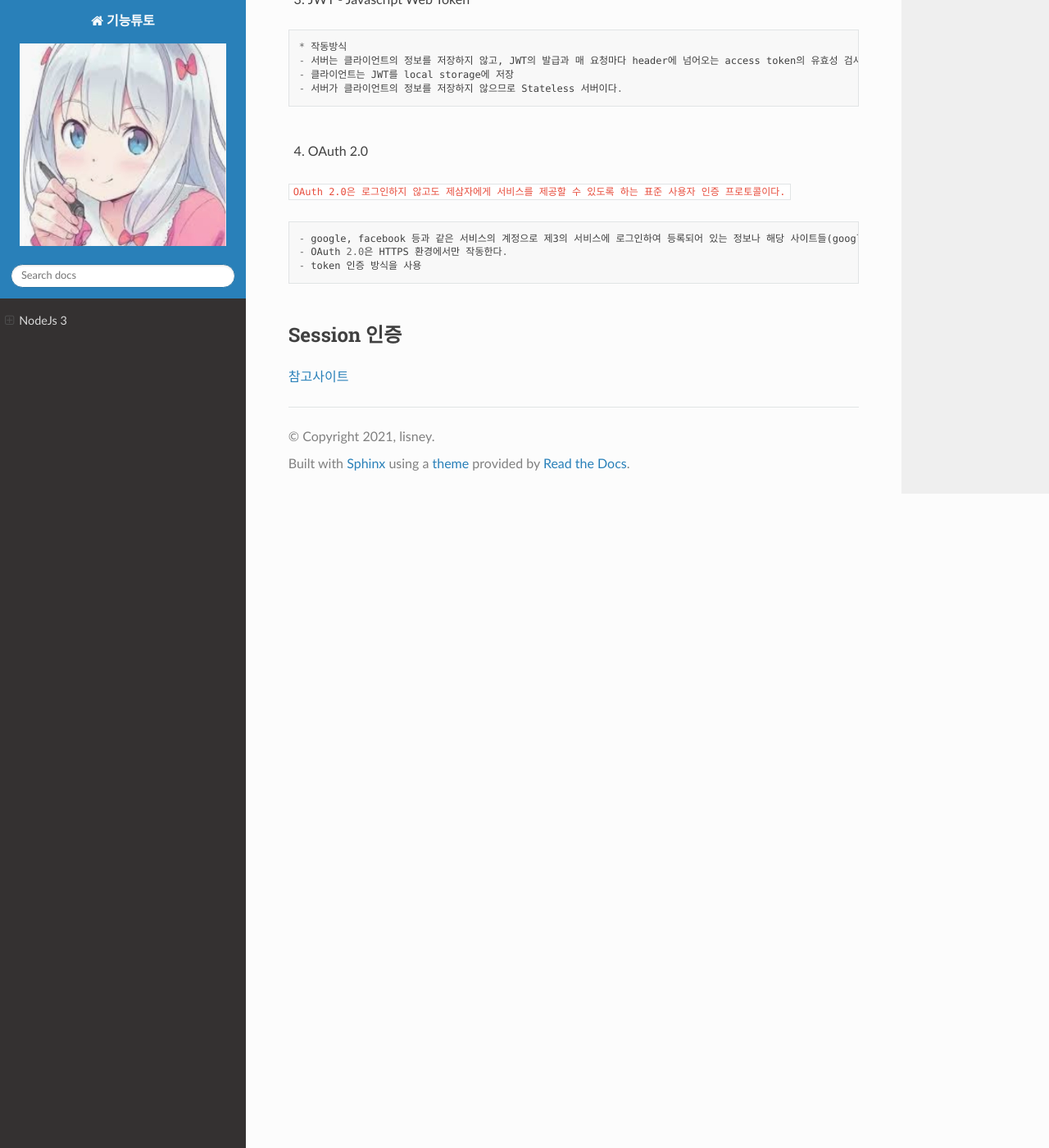
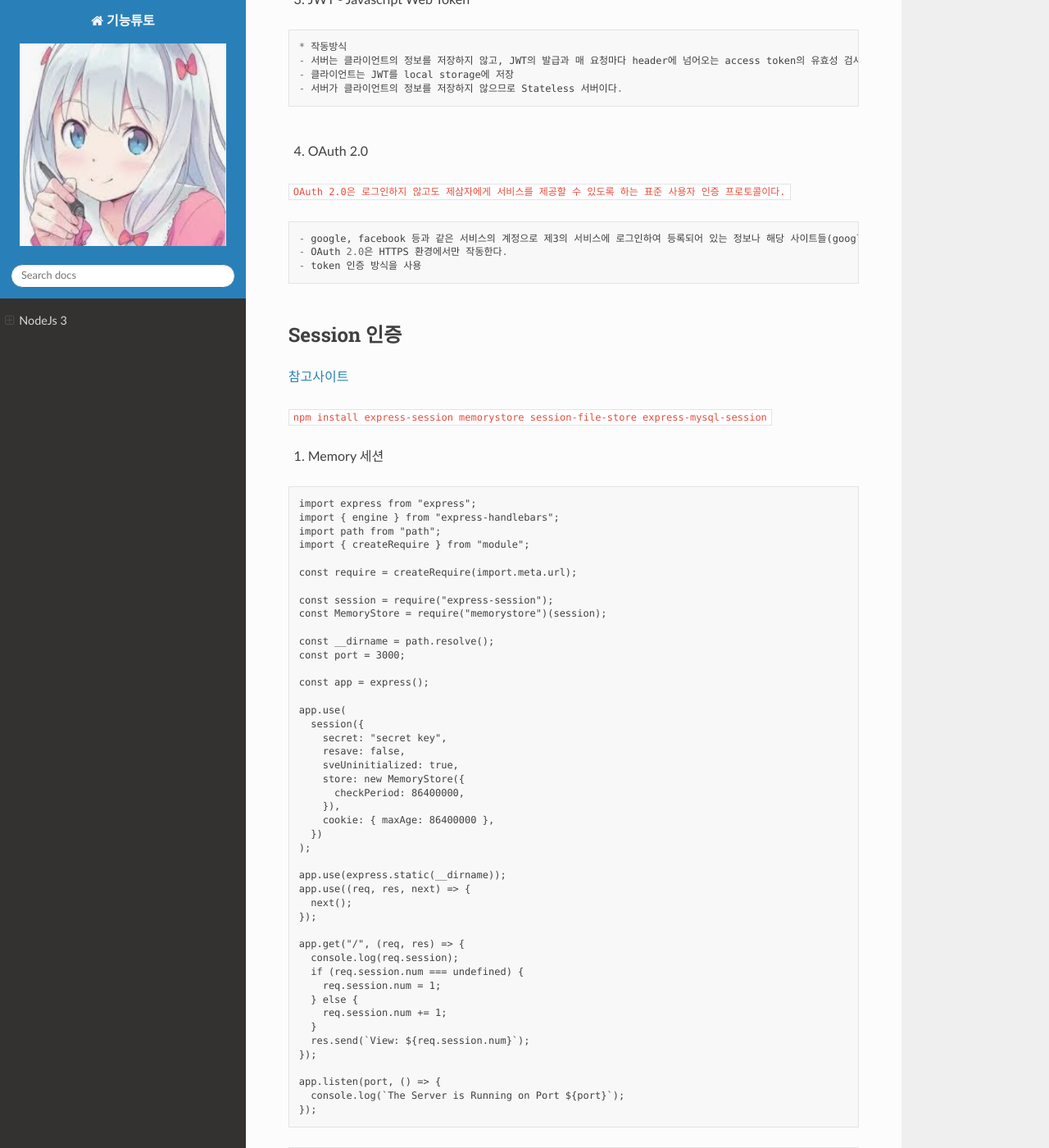
Before and after one commit to lisney/RTD, a Sphinx documentation site: the page built from docs/source/html/nodejs3.md, in a window 1280 px wide and 1400 px high, scrolled down 14389 px. Shown: the whole window at 82% size. Built offline with Sphinx 7.4.7 and the Read the Docs theme 2.0.0, drawn with Linux system fonts in a browser that asks for light colours; pages that are not in the unit, such as notebooks, are missing from menus.

Commit message:
Update nodejs3.md

````diff
--- a/docs/source/html/nodejs3.md
+++ b/docs/source/html/nodejs3.md
@@ -697,3 +697,55 @@ Session 인증
 ------------
 
 [참고사이트](https://millo-l.github.io/Nodejs-passport-session-%EC%82%AC%EC%9A%A9%ED%95%98%EA%B8%B0/)
+
+`npm install express-session memorystore session-file-store express-mysql-session`
+
+1. Memory 세션
+
+```
+import express from "express";
+import { engine } from "express-handlebars";
+import path from "path";
+import { createRequire } from "module";
+
+const require = createRequire(import.meta.url);
+
+const session = require("express-session");
+const MemoryStore = require("memorystore")(session);
+
+const __dirname = path.resolve();
+const port = 3000;
+
+const app = express();
+
+app.use(
+  session({
+    secret: "secret key",
+    resave: false,
+    sveUninitialized: true,
+    store: new MemoryStore({
+      checkPeriod: 86400000,
+    }),
+    cookie: { maxAge: 86400000 },
+  })
+);
+
+app.use(express.static(__dirname));
+app.use((req, res, next) => {
+  next();
+});
+
+app.get("/", (req, res) => {
+  console.log(req.session);
+  if (req.session.num === undefined) {
+    req.session.num = 1;
+  } else {
+    req.session.num += 1;
+  }
+  res.send(`View: ${req.session.num}`);
+});
+
+app.listen(port, () => {
+  console.log(`The Server is Running on Port ${port}`);
+});
+```
````
